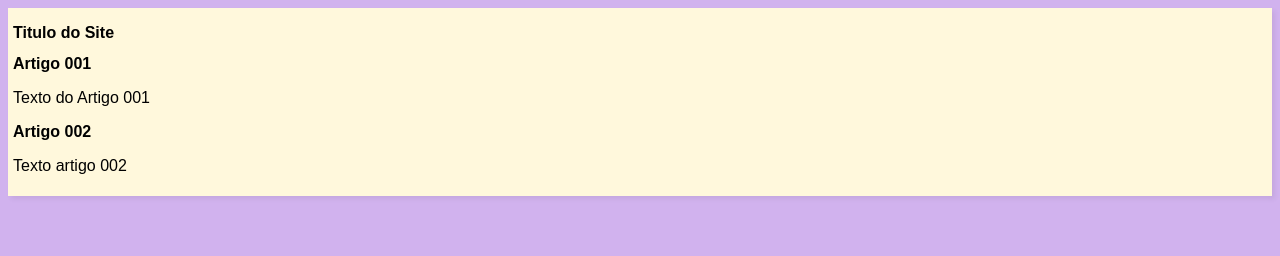
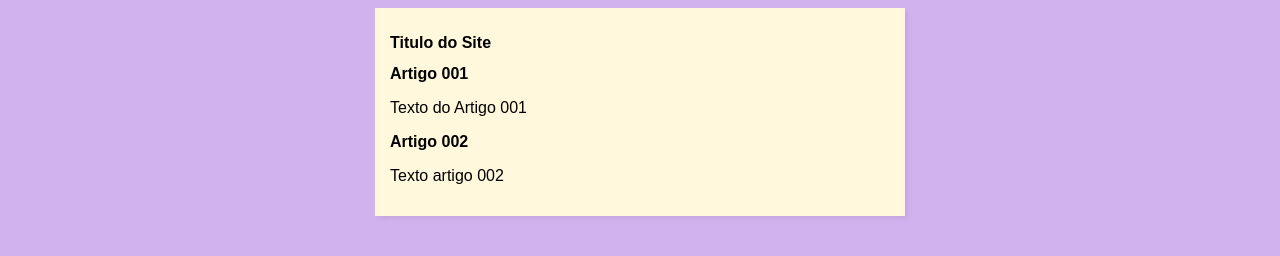
Before and after one commit to Amdio11/projeto-site, a plain HTML site: page index.html in a window 1280 px wide. Drawn offline with Linux system fonts and the light colour scheme.

Commit message:
mudei o width de auto para 500px

```diff
--- a/estilos/style.css
+++ b/estilos/style.css
@@ -8,8 +8,8 @@ body{
 }
 main{
     background-color: cornsilk;
-    width: auto;
+    width: 500px;
     margin: auto;
-    padding: 5px;
+    padding: 15px;
     box-shadow: 3px 3px 5px rgba(0, 0, 0, 0.062);
 }
```
